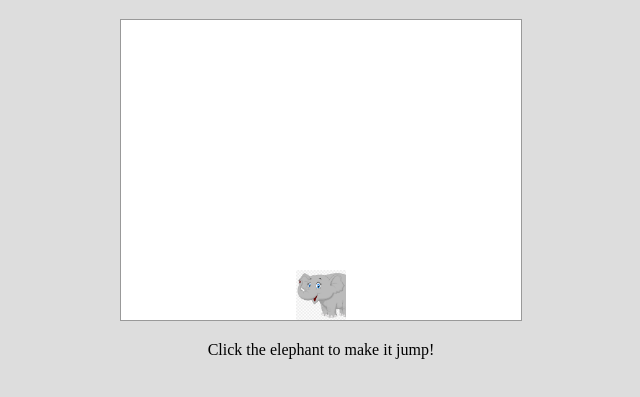
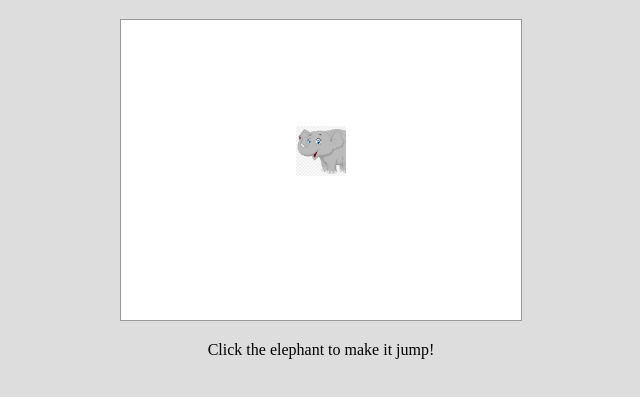
Before and after one commit to hh36000/tester1, a plain HTML site: page game2.html in a window 1280 px wide. Both pictures are taken after a click on the element 640 px from the left and 355 px from the top of the page. Shown: the part 61-458 px from the top of the page, without its empty margins (319-959 px from the left). Drawn offline with Linux system fonts and the light colour scheme.

Commit message:
Update game2.html

```diff
--- a/game2.html
+++ b/game2.html
@@ -53,11 +53,9 @@
     // Set the jump animation for the elephant
     elephant.style.animation = 'jump ' + jumpHeight/100 + 's ease';
 
-    // Reset the position of the elephant after the jump
-    setTimeout(function() {
-      elephant.style.animation = '';
-      elephant.style.bottom = '0';
-    }, jumpHeight*10);
+  // Don't reset the position of the elephant after the jump
+  // Instead, keep increasing the jump height
+  elephant.style.bottom = jumpHeight + 'px';
   });
 </script>
 </body>
```
